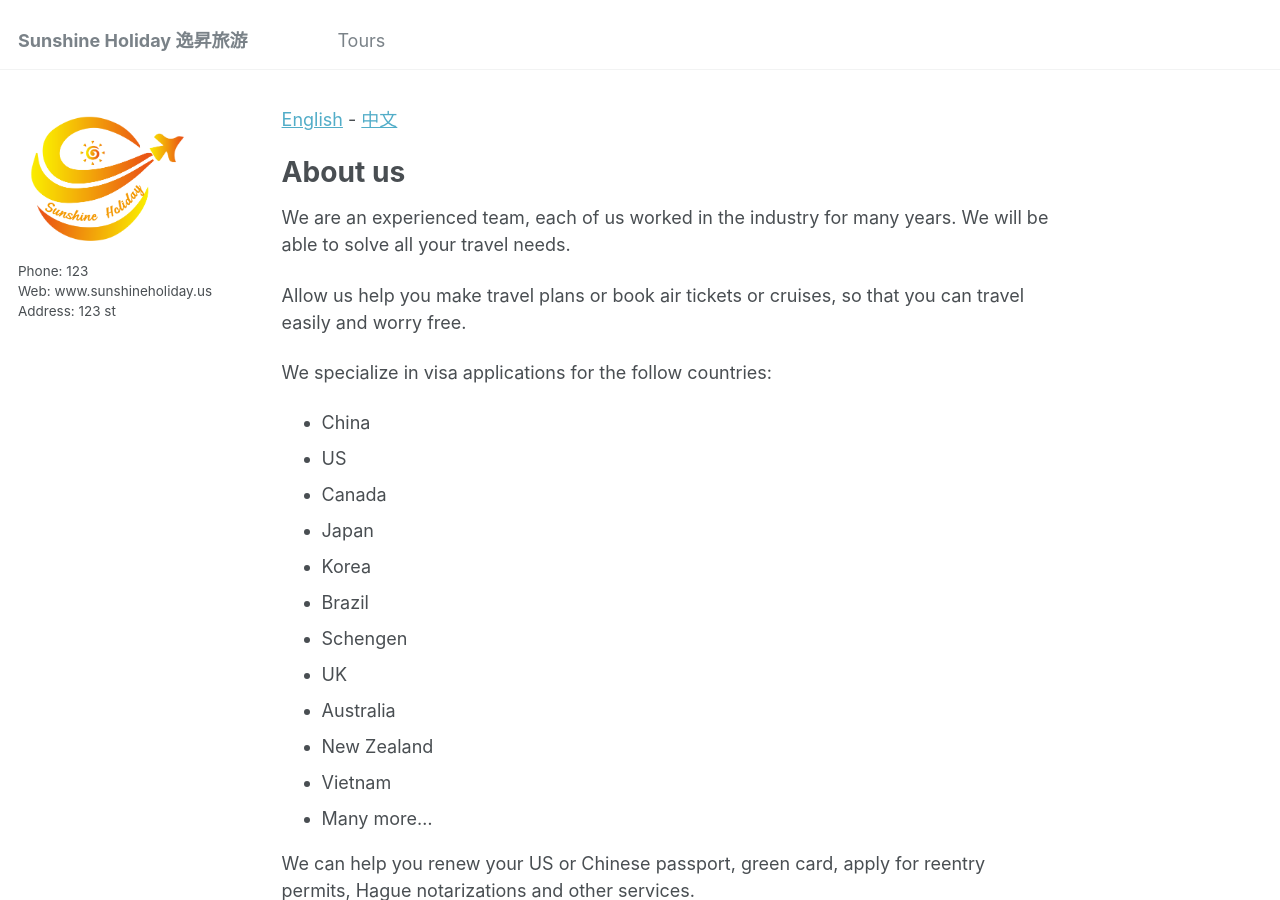
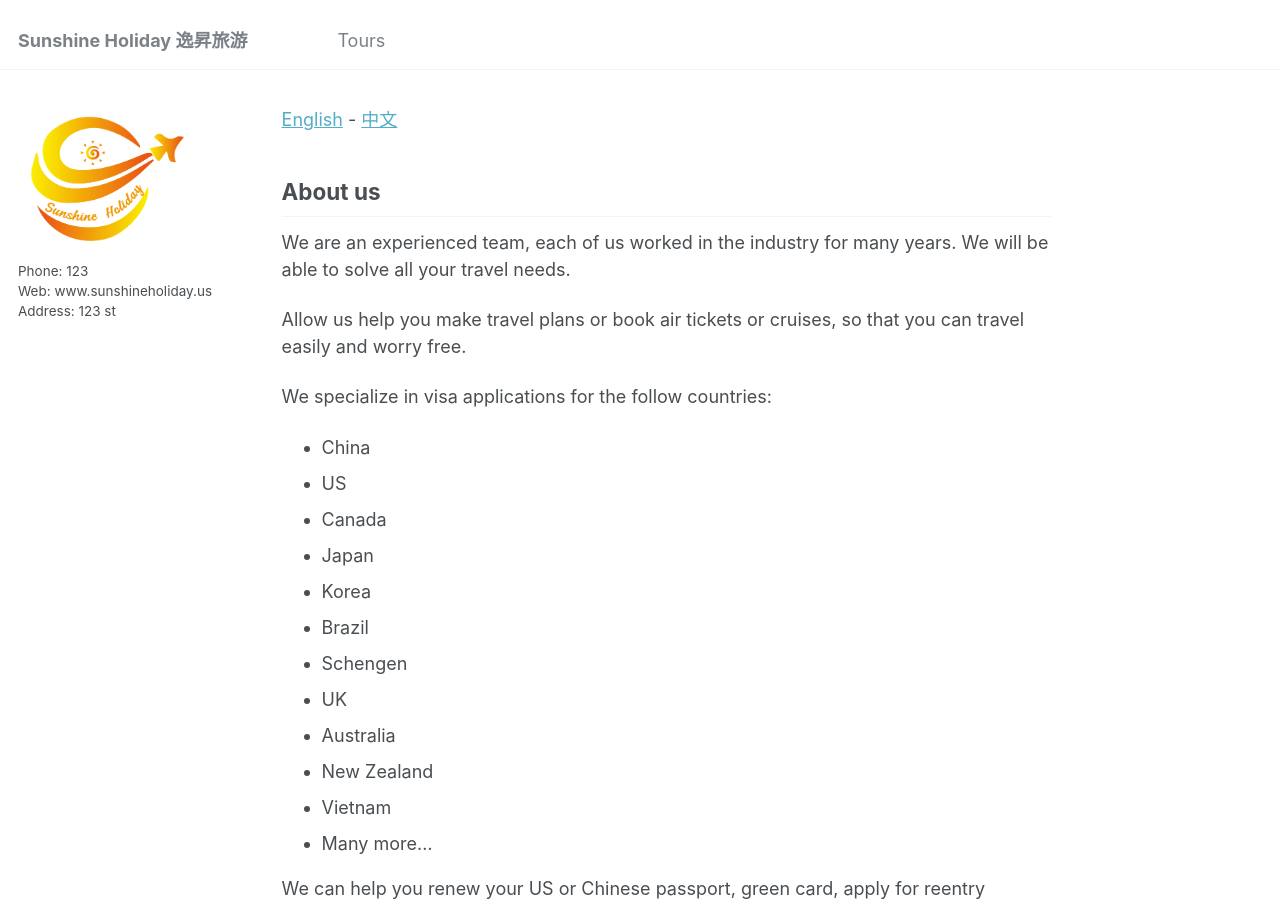
Before and after one commit to sunshineholidayus/web3, a Jekyll site: the page built from _pages/about.md, in a window 1280 px wide and 900 px high. Built offline with Jekyll 4.4.1, drawn with Linux system fonts in a browser that asks for light colours.

Commit message:
Update about.md

```diff
--- a/_pages/about.md
+++ b/_pages/about.md
@@ -7,9 +7,10 @@
   - /about.html
 ---
 
-[English](#about-us) - [中文](#about-us-chinese)
+[English](#about-us) - [中文](#关于我们)
 
-# About us
+About us
+--------
 
 We are an experienced team, each of us worked in the industry for many years. We will be able to solve all your travel needs.
 
@@ -36,8 +37,8 @@
 
 Please contact us for more details.
 
-<a name="about-us-chinese"></a>
-# 关于我们
+关于我们
+----
 
 我们拥有一个经验丰富的团队，每个人都有着多年的工作经历，能悉心充分了解您的需求。 我们可以帮您做旅游计划，订机票，订邮轮，让您更轻松的无忧无虑地出行。
 
```
